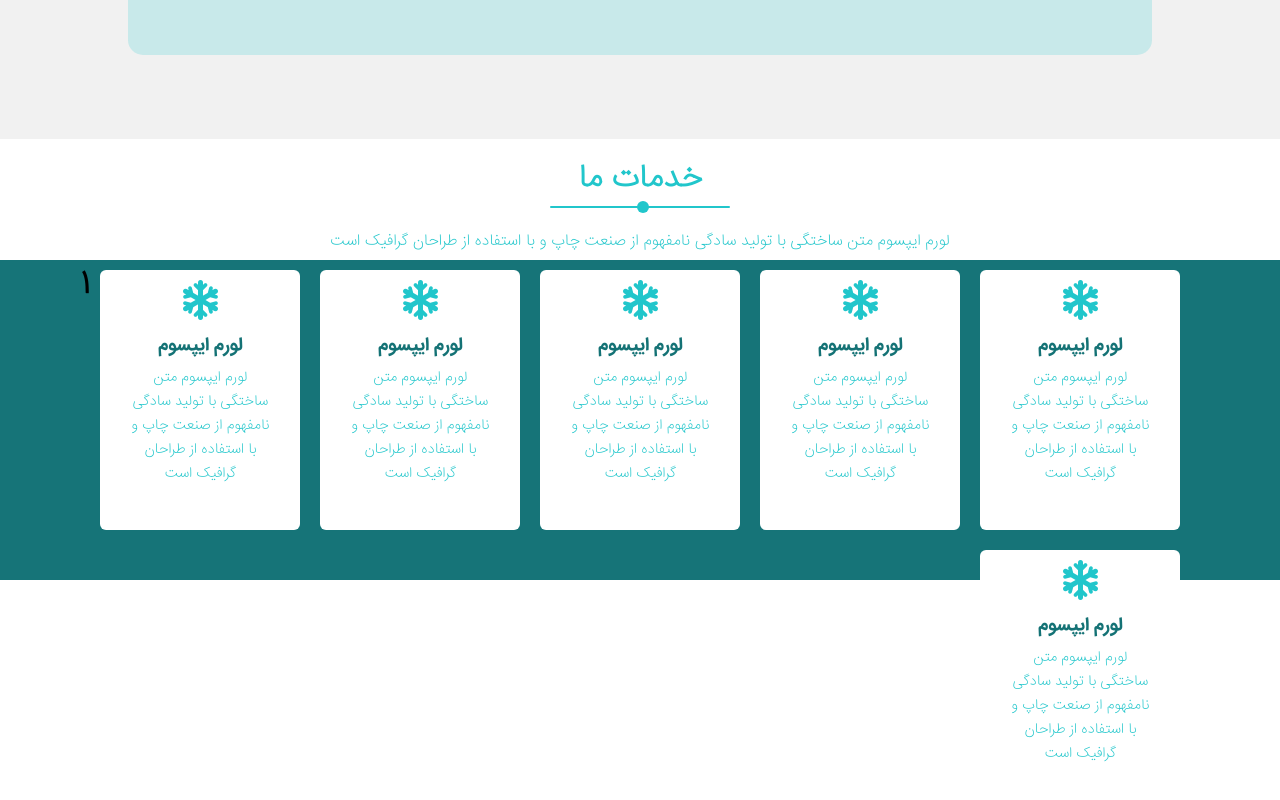
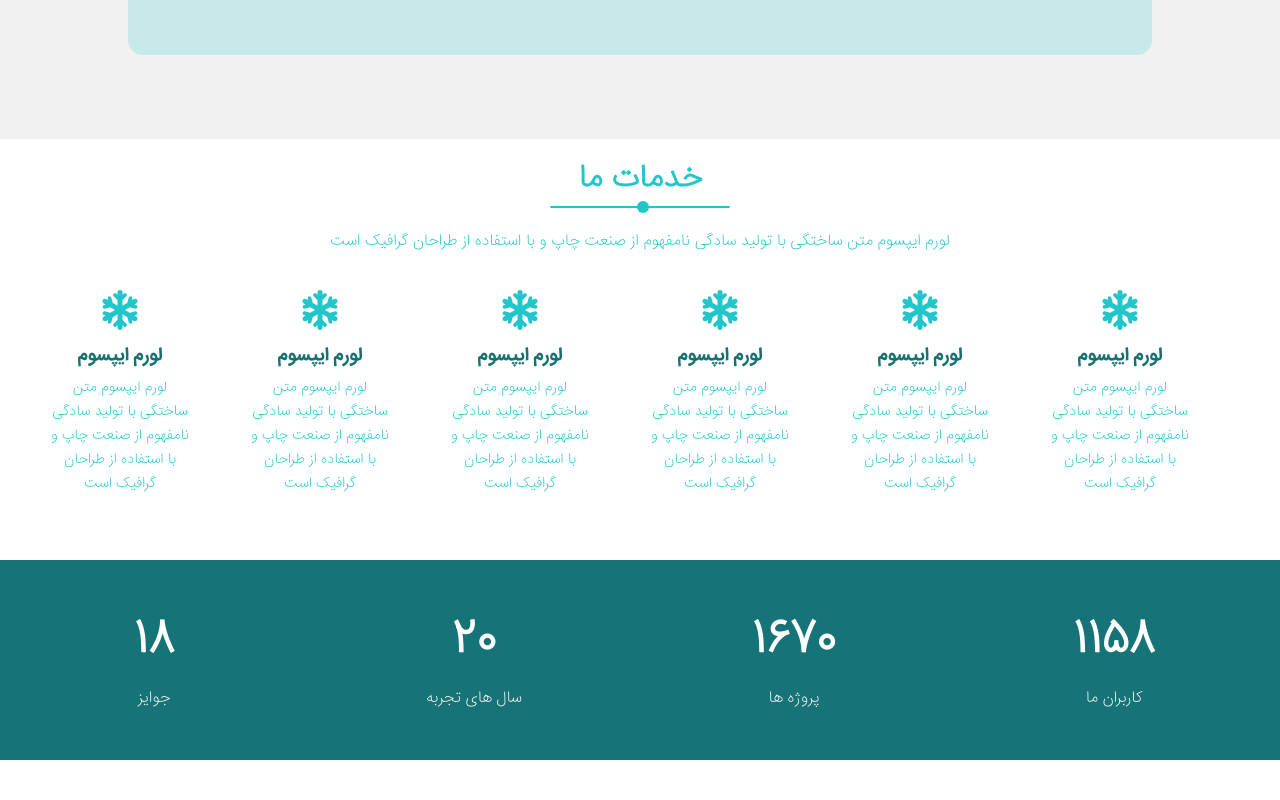
Before and after one commit to AmirHosein-Zare/React-Apps, a React (Create React App) app: page / in a window 1280 px wide. Shown: the part 1141-1941 px from the top of the page. After the commit the page ends 1901 px from the top, so only its background shows below. Built offline with nearby package versions, Linux system fonts and the light colour scheme.

Commit message:
Add Info section ti site

```diff
--- a/src/Info/Info.css
+++ b/src/Info/Info.css
@@ -1,5 +1,9 @@
 .Info{
     background-color: #167478;
     width: 100%;
-    height: 40vh;
+    height: 25vh;
+    display: grid;
+    grid-template-columns: repeat(4,1fr);
+    grid-template-rows: repeat(1,1fr);
+    align-items: center;
 }
--- a/src/Info/Info.js
+++ b/src/Info/Info.js
@@ -5,7 +5,10 @@ import Content from './content'
 export default function Info() {
   return (
     <div className='Info'>
-        <Content num={1} title="" />
+        <Content num={1158} title="کاربران ما" />
+        <Content num={1670} title="پروژه ها" />
+        <Content num={20} title="سال های تجربه" />
+        <Content num={18} title="جوایز" />
     </div>
   )
 }
--- a/src/Info/content.css
+++ b/src/Info/content.css
@@ -1,6 +1,16 @@
+.Info-content-number , .Info-content-title{
+    display: block;
+    color: white;
+    text-align: center;
+}
+.Info-content{
+    float: right;
+    margin: 20px;
+    margin-right: 10%;
+}
 .Info-content-number{
-    display: block;
+    font-size: 35pt;
 }
 .Info-content-title{
-    display: block;
+    font-size: 12pt;
 }
--- a/src/service/Item.css
+++ b/src/service/Item.css
@@ -7,9 +7,7 @@
     background-color: rgb(255, 255, 255);
     border-radius: 6px;
     transition: 0.3s;
-    display: inline;
-    float: right;
-    margin: 10px;
+    margin: 20px;
     padding: 5px 25px;
 }
 #service-item-icon{
--- a/src/service/service.css
+++ b/src/service/service.css
@@ -1,6 +1,8 @@
 .service-content{
-    display: block;
-    margin-right: 7%;
+    display: grid;
+    grid-template-columns: repeat(6, minmax(150px, 200px));
+    grid-template-rows: repeat(1, 1fr);
+    justify-content: center;
 }
 .service{
     display: block;
```
